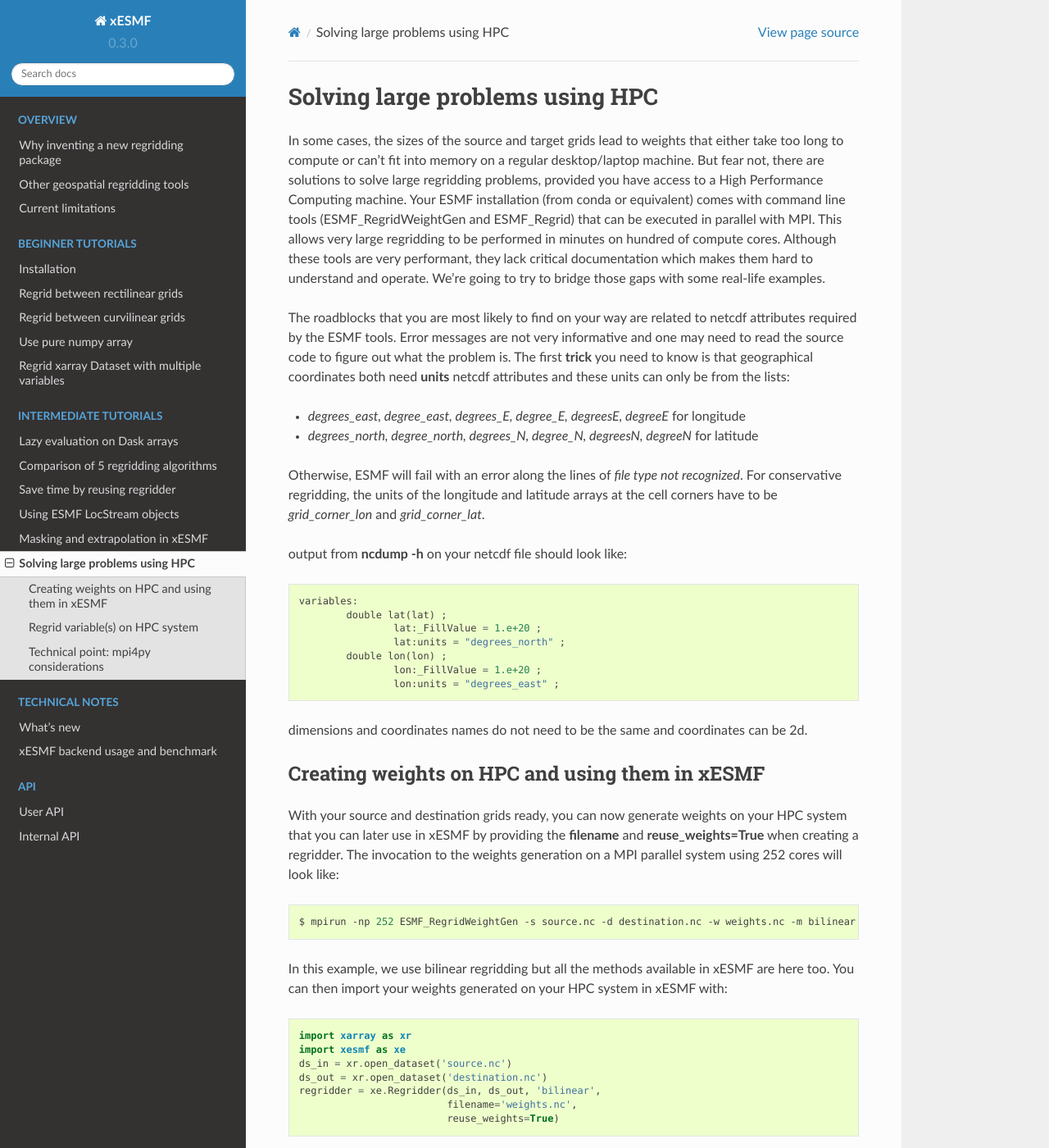
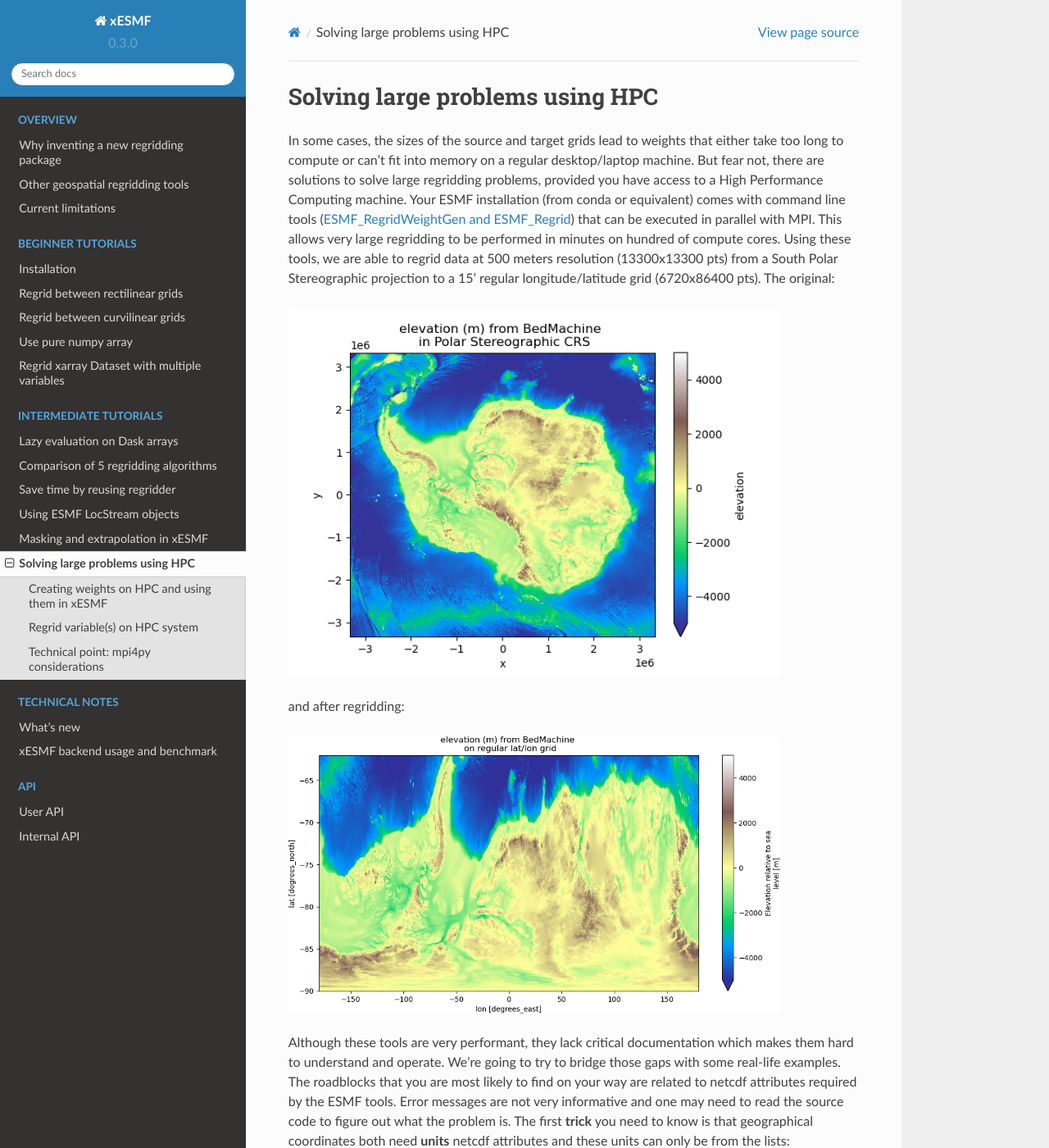
Before and after one commit to JiaweiZhuang/xESMF, a Sphinx documentation site: the page built from doc/large_problems_on_HPC.rst, in a window 1280 px wide and 1400 px high. Shown: the whole window at 82% size. Built offline with Sphinx 7.4.7 and the Read the Docs theme 2.0.0, drawn with Linux system fonts in a browser that asks for light colours; some of the changed text lies outside the part shown.

Commit message:
improving doc hpc (#22)
Co-authored-by: Anderson Banihirwe <axbanihirwe@ualr.edu>

```diff
--- a/doc/large_problems_on_HPC.rst
+++ b/doc/large_problems_on_HPC.rst
@@ -1,4 +1,12 @@
 .. _largeproblems-label:
+
+.. |polarstereo| image:: images/elevation_southpolarstero.png
+  :width: 600
+  :alt: elevation in polar stereographic
+
+.. |regular| image:: images/elevation_regulargrid.png
+  :width: 600
+  :alt: elevation on regular lat/lon grid
 
 Solving large problems using HPC
 ================================
@@ -7,12 +15,21 @@ In some cases, the sizes of the source and target grids lead to weights that eit
 too long to compute or can't fit into memory on a regular desktop/laptop machine. But fear not,
 there are solutions to solve large regridding problems, provided you have access to a High
 Performance Computing machine. Your ESMF installation (from conda or equivalent) comes with
-command line tools (ESMF_RegridWeightGen and ESMF_Regrid) that can be executed in parallel with
+command line tools (`ESMF_RegridWeightGen and ESMF_Regrid <http://www.earthsystemmodeling.org/esmf_releases/public/ESMF_8_0_0/ESMF_refdoc/node3.html>`_) that can be executed in parallel with
 MPI. This allows very large regridding to be performed in minutes on hundred of compute cores.
+Using these tools, we are able to regrid data at 500 meters resolution (13300x13300 pts) from
+a South Polar Stereographic projection to a 15' regular longitude/latitude grid (6720x86400 pts).
+The original:
+
+|polarstereo|
+
+and after regridding:
+
+|regular|
+
 Although these tools are very performant, they lack critical documentation which makes them
 hard to understand and operate. We're going to try to bridge those gaps with some real-life
 examples.
-
 The roadblocks that you are most likely to find on your way are related to netcdf attributes
 required by the ESMF tools. Error messages are not very informative and one may need to read the
 source code to figure out what the problem is. The first **trick** you need to know is that
@@ -137,7 +154,7 @@ mpirun in it will not work on your HPC system because it hasn't been set up prop
 The solution is to install mpi4py from scratch and customize its mpi.cfg file to your MPI libraries
 specifications. The block to add to mpi.cfg should look like this:
 
-.. code-block::
+.. code-block:: bash
 
   [gaea-gnu]
   mpi_dir              = /opt/cray/pe/mpt/7.7.11/gni/mpich-gnu/8.2
@@ -150,7 +167,7 @@ specifications. The block to add to mpi.cfg should look like this:
 
 And then recompile mpi4py from scratch:
 
-.. code-block::
+.. code-block:: bash
 
     wget https://bitbucket.org/mpi4py/mpi4py/downloads/mpi4py-3.0.3.tar.gz
     tar -zxf mpi4py-3.0.3.tar.gz
```
Also changed, not shown: doc/images/elevation_regulargrid.png (added), doc/images/elevation_southpolarstero.png (added).
